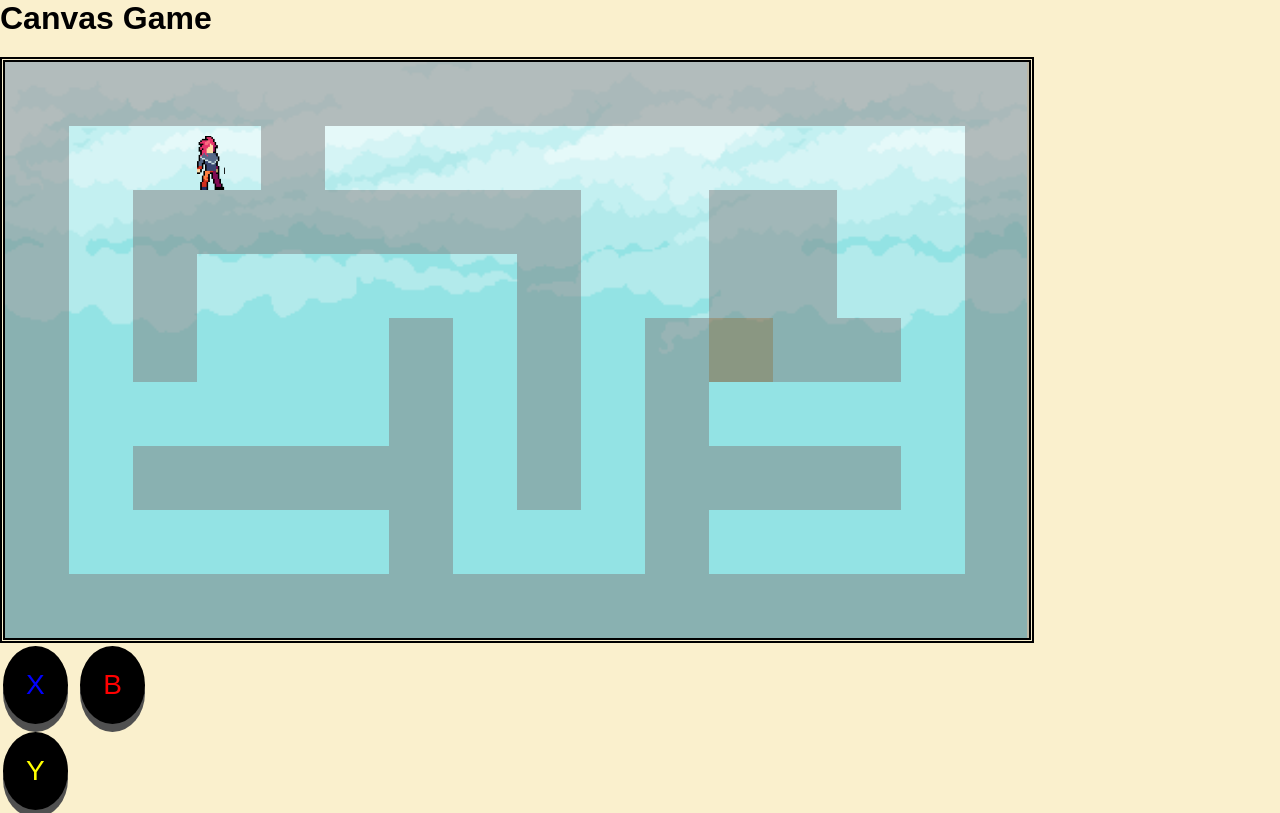
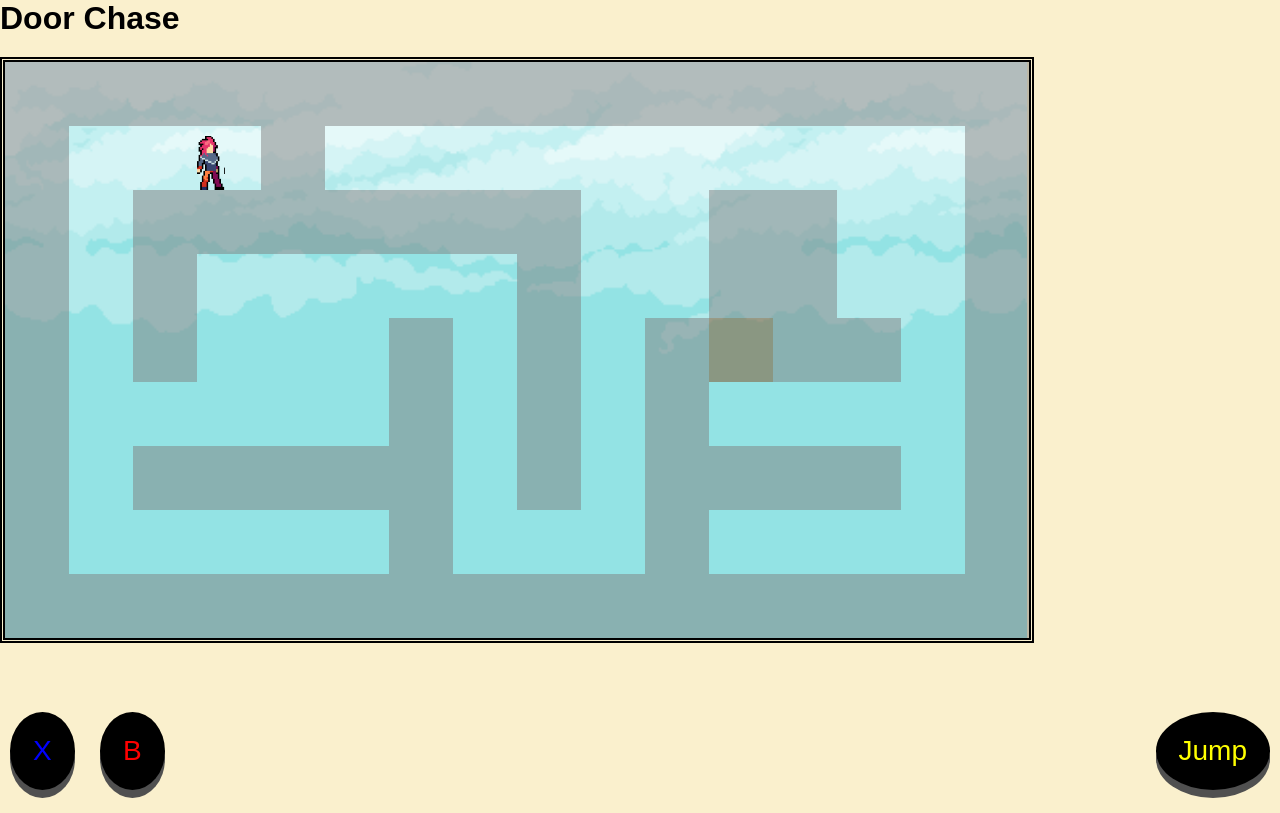
Before and after one commit to DanielMendioza/UIprogrammingRepeatProject, a plain HTML site: page index.html in a window 1280 px wide. Drawn offline with Linux system fonts and the light colour scheme.

Commit message:
Screen buttons work

```diff
--- a/css/style.css
+++ b/css/style.css
@@ -36,21 +36,27 @@ canvas {
   transform: translateY(5px);
 }
 
+
+
 .red {
   color: #FF0000;
-}
-
-.green {
-  color: #00FF00;
+  position: absolute;
+  left: 100px;
+  bottom: 10px;
 }
 
 .blue {
   color: #0000FF;
+  position: absolute;
+  left: 10px;
+  bottom: 10px;
 }
 
 .jump {
   color: #FFFF00;
-
+  position: absolute;
+  right: 10px; /* Position 10px from the right side of the canvas */
+  bottom: 10px;
 }
 
 .round {
--- a/index.html
+++ b/index.html
@@ -6,22 +6,22 @@
     <link rel="stylesheet" href="css/style.css">
 </head>
 <body>
-    <h1>Canvas Game</h1>
+    <h1>Door Chase</h1>
     <canvas id="gameCanvas" width="1024" height="576"></canvas><!--16x9 by 64pixels-->
     <table>
+      <tr>
       <tbody>
-        <tr>
           <td><button class="button blue round">X</button></td><!-- as of this point the onclick method
           wont be used as it was easier to code both parts of the click function-->
           <td>&nbsp;</td>
           <td><button class="button red round">B</button></td>
-        </tr>
-      </tbody>
+        </tbody>
+      </tr>
     </table>
     <table>
       <tr>
         <tbody>
-        <td><button class="button jump round">Y</button></td>
+        <td><button class="button jump round">Jump</button></td>
         <td>&nbsp;</td>
         </tbody>
       </tr>
--- a/js/Sprite.js
+++ b/js/Sprite.js
@@ -5,7 +5,7 @@ class Sprite {
         this.frames = frames;  // Number of frames in the sprite sheet
         this.currentFrame = 0;  // Index of the current frame
         this.frameCounter = 0;  // Counter to control the frame rate
-        this.frameRate = 20;    // Controls how fast the animation plays (adjust as needed)
+        this.frameRate = 20;    // Controls how fast the animation plays
 
         this.image = new Image();
         this.image.onload = () => {
--- a/js/other.js
+++ b/js/other.js
@@ -9,8 +9,9 @@ Array.prototype.parse2D = function(){
     //   [49, 50, 51 ... etc]
     // ]
     for (let i = 0; i < this.length; i+=16){
-        //the slice method in JavaScript is used to extract a portion of an array into a new array
-        //efectively "slicing the 1d Array into a 2D array of 16xZ where Z is the amount of loops"
+      //the slice method in JavaScript is used to extract a portion of an array into a new array
+      //efectively "slicing the 1d Array into a 2D array of 16xZ where Z is the amount of loops"
+      // https://www.w3schools.com/JSREF/jsref_slice_array.asp
         rows.push(this.slice(i, i+16))
     }
     return rows;
--- a/js/script.js
+++ b/js/script.js
@@ -152,6 +152,7 @@ function draw(){
 function gameloop() {
     update();
     draw();
+    loadButtonControls(player)
     window.requestAnimationFrame(gameloop);
 }
 
```
Also changed, not shown: 1 other file.
